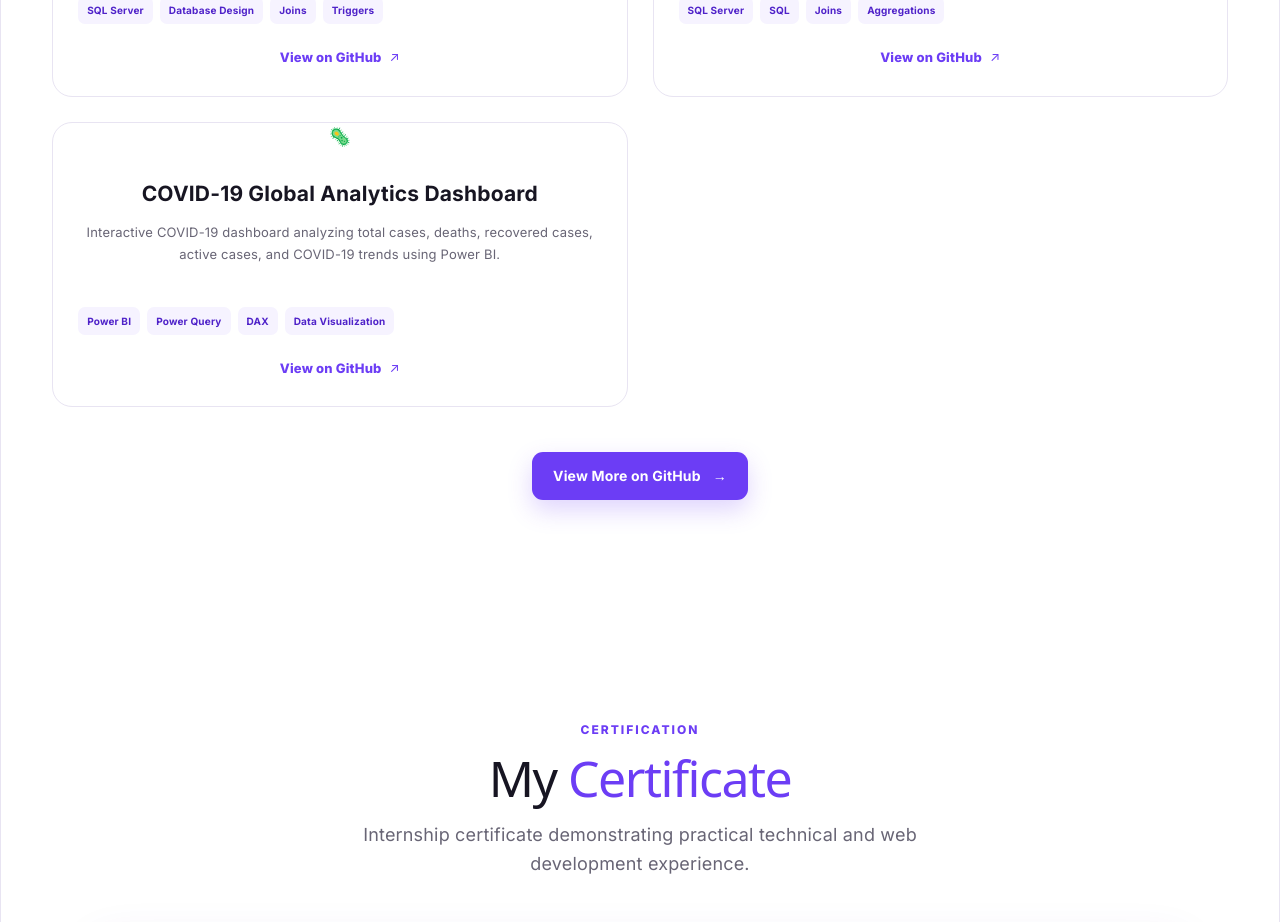
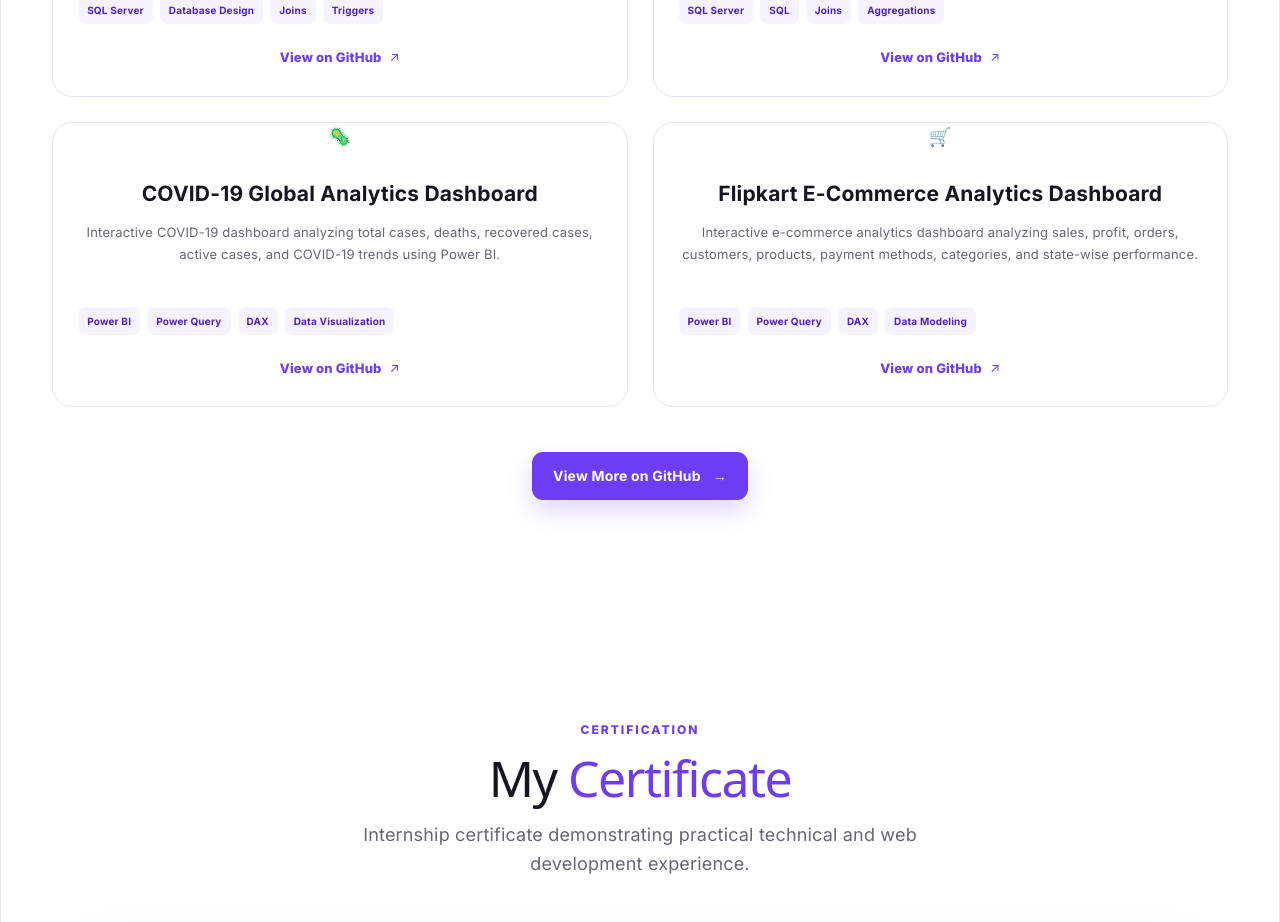
Before and after one commit to rutuj-ja/Rutuja_Portfolio, a React (Vite) app: page / in a window 1280 px wide. Shown: the part 2940-3862 px from the top of the page. Built offline with nearby package versions, Linux system fonts and the light colour scheme.

Commit message:
Add Flipkart E-Commerce Analytics project

```diff
--- a/src/App.jsx
+++ b/src/App.jsx
@@ -4,6 +4,7 @@
 import hospital from "./assets/hospital.png";
 import hrSql from "./assets/hr-sql.png";
 import certificate from "./assets/web-operations-certificate.png";
+
 import "./App.css";
 
 function App() {
@@ -130,6 +131,22 @@
       ],
       github:
         "https://github.com/rutuj-ja/COVID-19-Global-Analytics-Dashboard-PowerBI",
+    },
+
+    {
+      title: "Flipkart E-Commerce Analytics Dashboard",
+      category: "Power BI",
+      icon: "🛒",
+      description:
+        "Interactive e-commerce analytics dashboard analyzing sales, profit, orders, customers, products, payment methods, categories, and state-wise performance.",
+      tools: [
+        "Power BI",
+        "Power Query",
+        "DAX",
+        "Data Modeling",
+      ],
+      github:
+        "https://github.com/rutuj-ja/Flipkart-Ecommerce-Analytics-Power-BI",
     },
   ];
 
```
